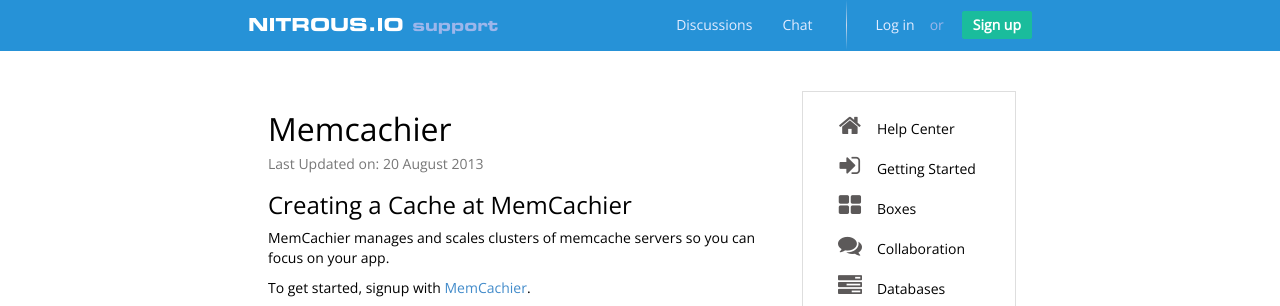
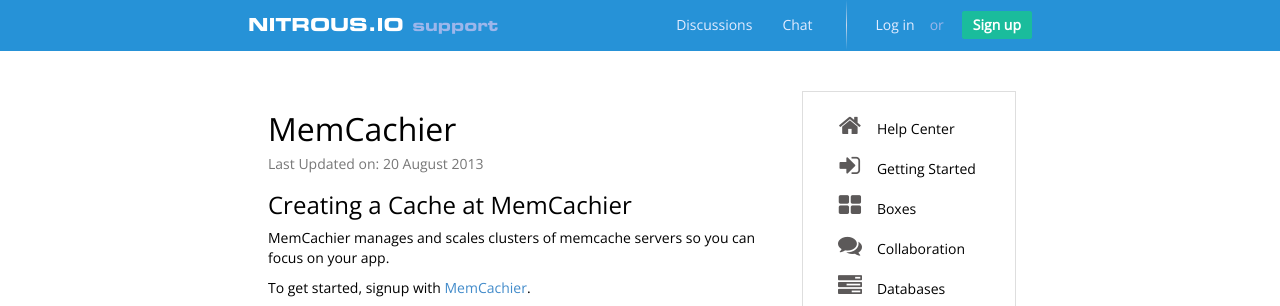
Before and after one commit to pkallberg/help.nitrous.io, a Jekyll site: the page built from _posts/2013-08-20-memcachier.md, in a window 1280 px wide. Shown: the top 306 px of the page. Built offline with Jekyll 4.4.1, drawn with Linux system fonts in a browser that asks for light colours; comment, search, counter and statistics services are not loaded.

```diff
--- a/_posts/2013-08-20-memcachier.md
+++ b/_posts/2013-08-20-memcachier.md
@@ -1,6 +1,6 @@
 ---
 layout: article
-title: Memcachier
+title: MemCachier
 published: true
 categories: [databases]
 ---
```
